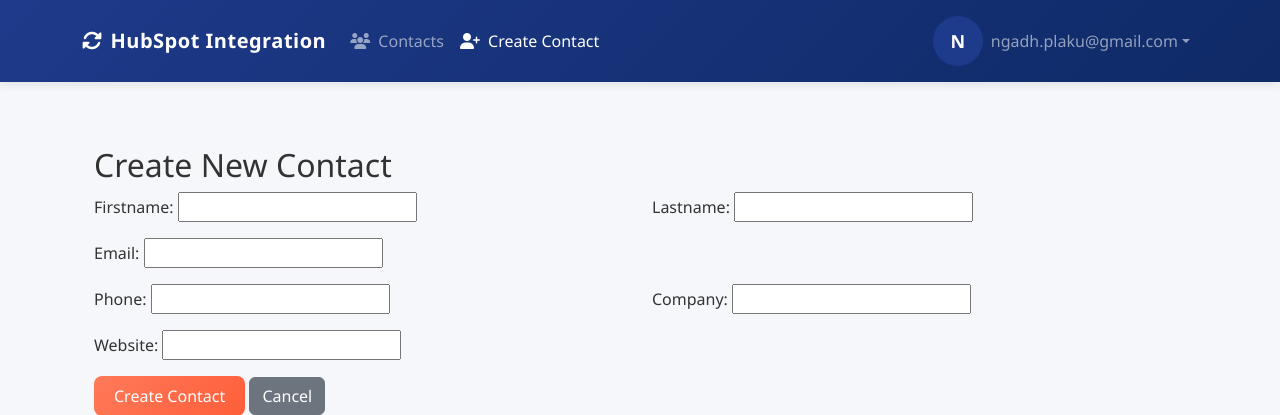
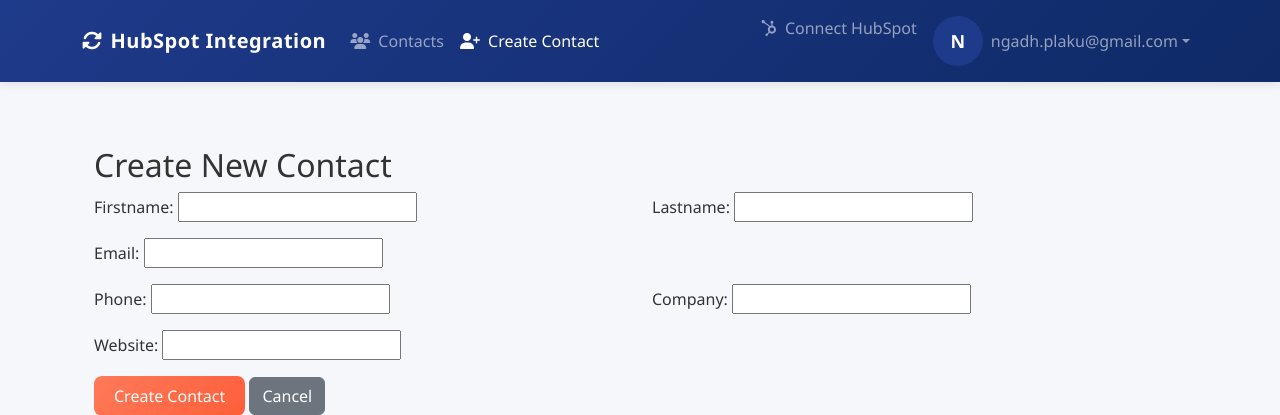
Before and after one commit to nimbo1000/advisor_ai_assistant, a Django app: page /hubspot/contacts/create/ in a window 1280 px wide. Shown: the top 415 px of the page. Run offline with Django 5.2, Linux system fonts and the light colour scheme; a user stored in the database is signed in.

Commit message:
Add small UI fixes

```diff
--- a/advisor_agent/templates/base.html
+++ b/advisor_agent/templates/base.html
@@ -242,6 +242,17 @@
                 </ul>
                 <ul class="navbar-nav ms-auto">
                     {% if request.user.is_authenticated %}
+                        <li class="nav-item">
+                            {% if not hubspot_connected %}
+                                <a class="nav-link" href="{% url 'hubspot_auth' %}">
+                                    <i class="fab fa-hubspot me-1"></i> Connect HubSpot
+                                </a>
+                            {% else %}
+                                <span class="nav-link disabled">
+                                    <i class="fab fa-hubspot me-1"></i> HubSpot Connected
+                                </span>
+                            {% endif %}
+                        </li>
                         <li class="nav-item dropdown">
                             <a class="nav-link dropdown-toggle d-flex align-items-center" href="#" id="userDropdown" role="button" data-bs-toggle="dropdown">
                                 <div class="contact-avatar me-2">
@@ -270,13 +281,8 @@
                         </li>
                     {% else %}
                         <li class="nav-item">
-                            <a class="nav-link" href="{% url 'login' %}">
-                                <i class="fas fa-sign-in-alt me-1"></i> Login
-                            </a>
-                        </li>
-                        <li class="nav-item">
-                            <a class="nav-link" href="{% url 'register' %}">
-                                <i class="fas fa-user-plus me-1"></i> Register
+                            <a class="nav-link" href="{% url 'google-auth' %}">
+                                <i class="fas fa-sign-in-alt me-1"></i> Login with Google
                             </a>
                         </li>
                     {% endif %}
--- a/advisor_agent/views.py
+++ b/advisor_agent/views.py
@@ -39,14 +39,20 @@
     is_logged_in = 'google_credentials' in request.session
     user_name = None
     user_email = None
+    hubspot_connected = False
     if is_logged_in:
         creds = request.session.get('google_credentials', {})
         user_name = creds.get('user_name')
         user_email = creds.get('user_email')
+        # Check if HubSpot is connected for this user
+        if request.user.is_authenticated:
+            from .models import HubspotIntegration
+            hubspot_connected = HubspotIntegration.objects.filter(user=request.user).exists()
     return render(request, 'advisor_agent/chat.html', {
         'is_logged_in': is_logged_in,
         'user_name': user_name,
         'user_email': user_email,
+        'hubspot_connected': hubspot_connected,
     })
 
 
--- a/financial_advisor_ai/settings.py
+++ b/financial_advisor_ai/settings.py
@@ -163,4 +163,7 @@
     ('* * * * *', 'django.core.management.call_command', ['poll_gmail']),
 ]
 
-BASE_URL = os.getenv("BASE_URL", "http://localhost:8000")
+BASE_URL = os.getenv("BASE_URL", "https://localhost:8000")
+
+from django.urls import reverse_lazy
+LOGIN_URL = "/auth/google/"
```
Also changed, not shown: advisor_agent/templates/advisor_agent/chat.html (+18 -10 lines), db.sqlite3.
